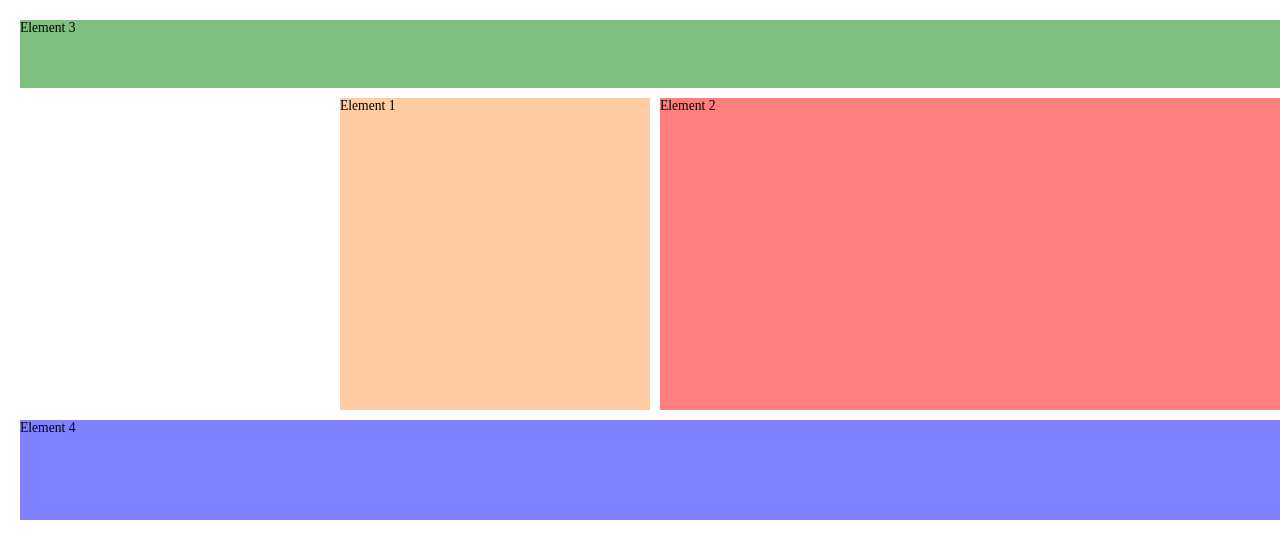
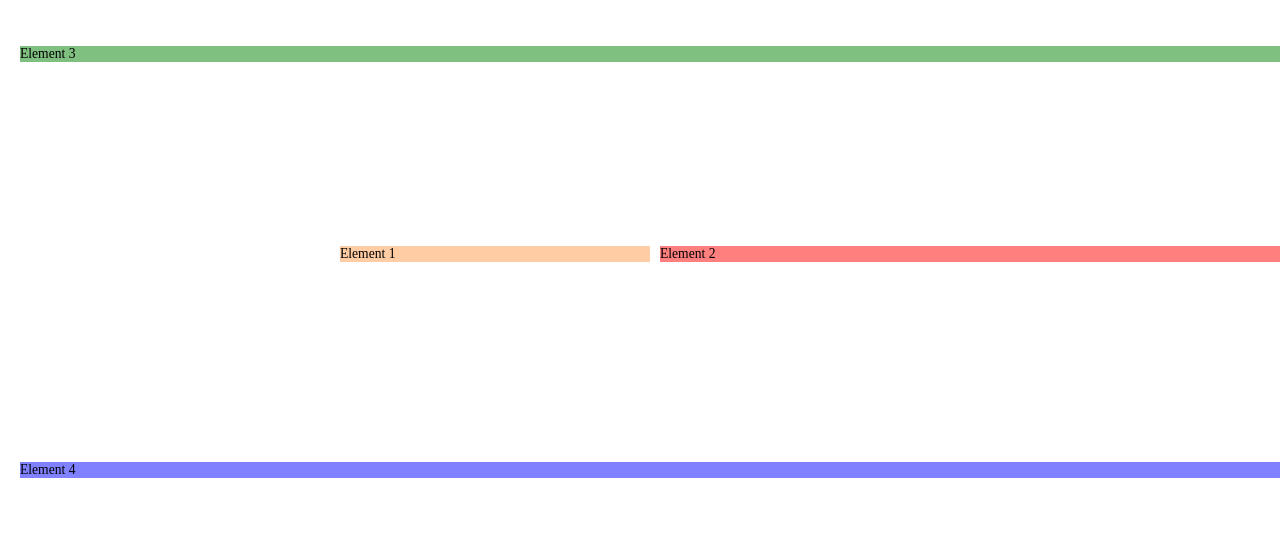
Before and after one commit to butterbeetle/css-practice, a React (Create React App) app: page /grid in a window 1280 px wide. Shown: the top 558 px of the page. Built offline with nearby package versions, Linux system fonts and the light colour scheme.

Commit message:
[66] 그리드 요소 배치

```diff
--- a/src/examplar/GridExam.module.css
+++ b/src/examplar/GridExam.module.css
@@ -15,6 +15,8 @@
     "header header header header"
     ". . main main"
     "footer footer footer footer";
+  justify-items: stretch;
+  align-items: center;
 }
 
 .el1 {
```
